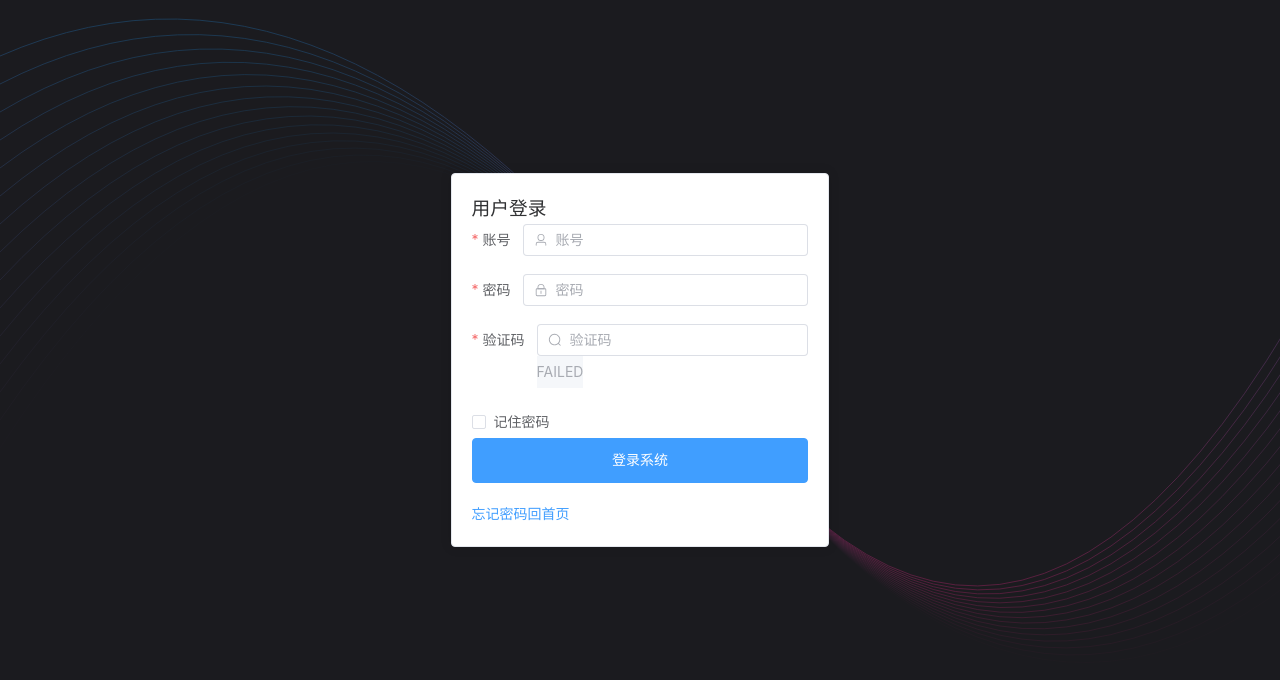
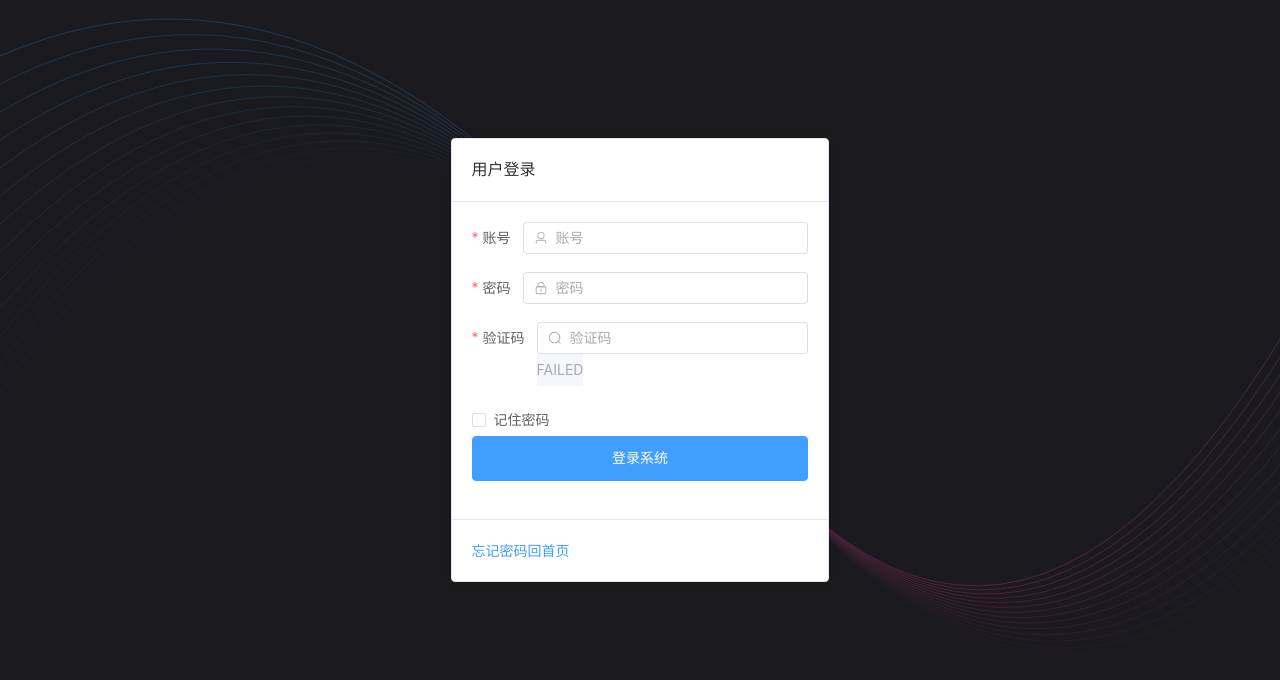
Before and after one commit to echogq/electron-app-boilerplate-vite-vue, a Vue app: page /login in a window 1280 px wide. Shown: the top 680 px of the page. Built offline with nearby package versions, Linux system fonts and the light colour scheme.

Commit message:
调整登陆样式

```diff
--- a/src/renderer/components.d.ts
+++ b/src/renderer/components.d.ts
@@ -9,7 +9,9 @@
 declare module 'vue' {
   export interface GlobalComponents {
     ElButton: typeof import('element-plus/es')['ElButton']
+    ElCard: typeof import('element-plus/es')['ElCard']
     ElCheckbox: typeof import('element-plus/es')['ElCheckbox']
+    ElForm: typeof import('element-plus/es')['ElForm']
     ElFormItem: typeof import('element-plus/es')['ElFormItem']
     ElImage: typeof import('element-plus/es')['ElImage']
     ElInput: typeof import('element-plus/es')['ElInput']
--- a/src/renderer/src/views/Login.vue
+++ b/src/renderer/src/views/Login.vue
@@ -1,9 +1,12 @@
 <template>
   <div id="login">
-    <div class="el-card is-always-shadow login-card">
-      <div class="el-card__body">
-        <form class="el-form el-form--default el-form--label-right login-form">
-          <h3 class="title">用户登录</h3>
+    <el-card class="login-card">
+      <template #header>
+        <div class="login-title">
+          <span>用户登录</span>
+        </div>
+      </template>
+      <el-form class="login-form">
         <el-form-item
           label="账号"
           prop="username"
@@ -11,7 +14,6 @@
         >
           <el-input :prefix-icon="User" placeholder="账号"></el-input>
         </el-form-item>
-
         <el-form-item
           label="密码"
           prop="password"
@@ -19,7 +21,6 @@
         >
           <el-input type="password" :prefix-icon="Lock" placeholder="密码"></el-input>
         </el-form-item>
-
         <el-form-item
           label="验证码"
           prop="captcha"
@@ -28,20 +29,16 @@
           <el-input :prefix-icon="Search" placeholder="验证码"></el-input>
           <el-image src="" class="login-code-img" />
         </el-form-item>
-
         <el-checkbox>记住密码</el-checkbox>
         <el-form-item>
           <el-button type="primary" style="width: 100%; height: 45px">登录系统</el-button>
         </el-form-item>
-
+      </el-form>
+      <template #footer>
         <el-link type="primary" underline>忘记密码</el-link>
-
-          <el-link type="primary" underline @click="goHome" class="ml-20 float-right"
-            >回首页</el-link
-          >
-        </form>
-      </div>
-    </div>
+        <el-link type="primary" underline @click="goHome" class="ml-20 float-right">回首页</el-link>
+      </template>
+    </el-card>
   </div>
 </template>
 
```
Lines whose indentation alone changed are shown as unchanged.
